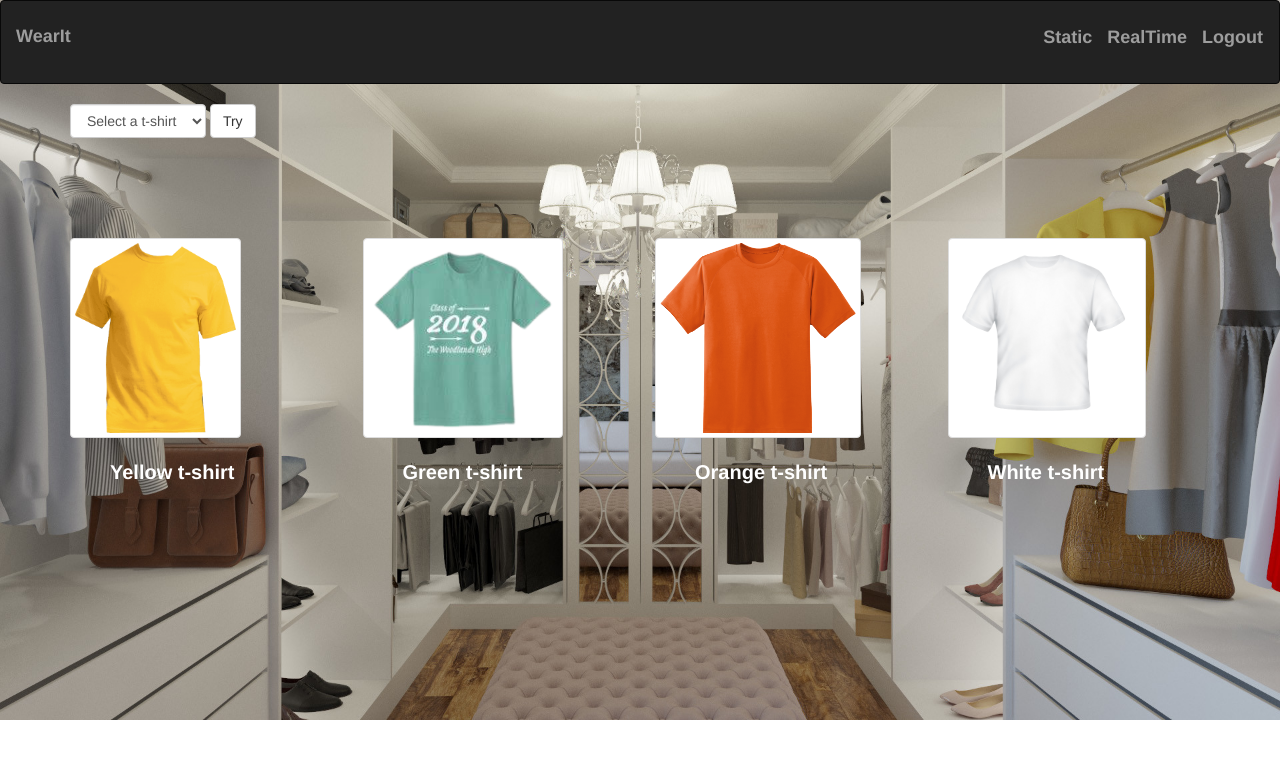
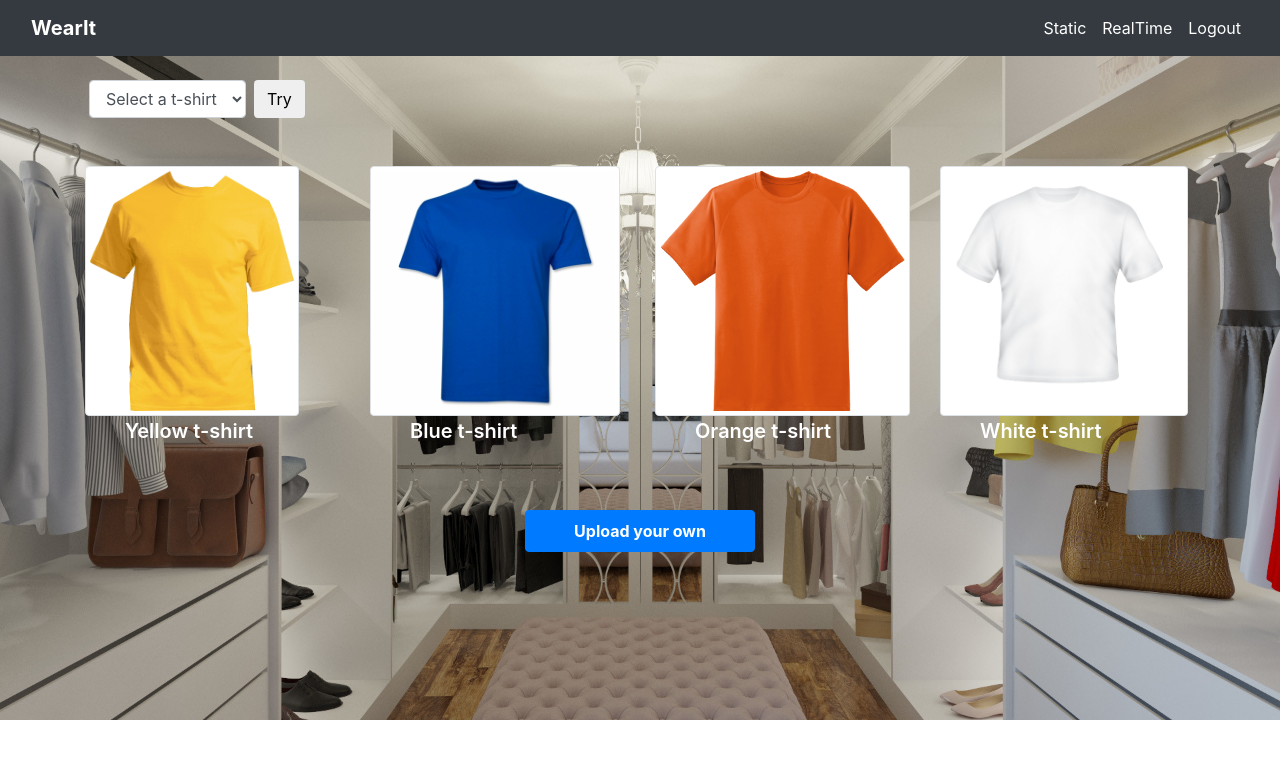
Before and after one commit to aryamanrishabh/WearIt, a Flask app: page /RT in a window 1280 px wide. Shown: the top 759 px of the page. Run offline with Flask 2, Linux system fonts and the light colour scheme; some libraries are stand-ins or nearby versions.

Commit message:
commit on master

```diff
--- a/app.py
+++ b/app.py
@@ -95,14 +95,14 @@ def predict():
 
     # cv2.waitKey(1)
 
+    imgarr = ["shirt_1.png", "blue_1.png", "shirt_3.jpg", "shirt_4.jpg"]
+    imgshirt = imgarr[ih - 1]
+
+    genderarr = ["sample_single.png", "girl.png"]
+    imggender = genderarr[i - 1]
+
     while True:
-        imgarr = ["shirt_1.png", "shirt_2.jpg", "shirt_3.jpg", "shirt_4.jpg"]
 
-        imgshirt = imgarr[ih - 1]
-
-        genderarr = ["sample_single.png", "girl.png"]
-
-        imggender = genderarr[i - 1]
         frame = cv2.imread(imggender)
         cv2.waitKey(1)
 
@@ -198,7 +198,7 @@ def pred():
         exit(0)
 
     while True:
-        imgarr = ["newk_1.png", "green.png", "orange.png", "white_1.png"]
+        imgarr = ["newk_1.png", "blue_1.png", "orange.png", "white_1.png"]
         imgshirt = imgarr[i - 1]
 
         ret, frame = cap.read()
--- a/static/style.css
+++ b/static/style.css
@@ -1,7 +1,3 @@
-img {
-  height: 200px;
-  margin-top: 100px;
-}
 figcaption {
   color: white;
   font-weight: 600;
@@ -50,7 +46,7 @@ figcaption {
   background-color: rgb(204, 204, 204); /* #9ac0cd;*/
 }
 .a {
-    margin-top: 10px;
+  margin-top: 10px;
 }
 .btns {
   padding: 10px 40px;
@@ -93,3 +89,15 @@ figcaption {
 #login {
   background-image: url("../static/bg_6.jpg");
 }
+
+a:hover {
+  text-decoration: none;
+}
+
+a:active {
+  text-decoration: none;
+}
+
+img#tnail {
+  height: 250px;
+}
--- a/templates/realtime.html
+++ b/templates/realtime.html
@@ -3,14 +3,24 @@
   <head>
     <link
       rel="stylesheet"
-      href="https://maxcdn.bootstrapcdn.com/bootstrap/3.3.7/css/bootstrap.min.css"
+      href="https://maxcdn.bootstrapcdn.com/bootstrap/4.0.0/css/bootstrap.min.css"
+      integrity="sha384-Gn5384xqQ1aoWXA+058RXPxPg6fy4IWvTNh0E263XmFcJlSAwiGgFAW/dAiS6JXm"
+      crossorigin="anonymous"
     />
     <link rel="stylesheet" href="../static/style.css" type="text/css" />
-    <script src="https://ajax.googleapis.com/ajax/libs/jquery/3.2.1/jquery.min.js"></script>
-    <script src="https://maxcdn.bootstrapcdn.com/bootstrap/3.3.7/js/bootstrap.min.js"></script>
     <script
-      src="https://code.jquery.com/jquery-3.2.1.min.js"
-      integrity="sha256-hwg4gsxgFZhOsEEamdOYGBf13FyQuiTwlAQgxVSNgt4="
+      src="https://code.jquery.com/jquery-3.2.1.slim.min.js"
+      integrity="sha384-KJ3o2DKtIkvYIK3UENzmM7KCkRr/rE9/Qpg6aAZGJwFDMVNA/GpGFF93hXpG5KkN"
+      crossorigin="anonymous"
+    ></script>
+    <script
+      src="https://cdnjs.cloudflare.com/ajax/libs/popper.js/1.12.9/umd/popper.min.js"
+      integrity="sha384-ApNbgh9B+Y1QKtv3Rn7W3mgPxhU9K/ScQsAP7hUibX39j7fakFPskvXusvfa0b4Q"
+      crossorigin="anonymous"
+    ></script>
+    <script
+      src="https://maxcdn.bootstrapcdn.com/bootstrap/4.0.0/js/bootstrap.min.js"
+      integrity="sha384-JZR6Spejh4U02d8jOt6vLEHfe/JQGiRRSQQxSfFWpi1MquVdAyjUar5+76PVCmYl"
       crossorigin="anonymous"
     ></script>
     <style>
@@ -47,61 +57,85 @@
     <title>WearIt</title>
   </head>
   <body>
-        <nav class="navbar navbar-inverse">
+    <nav class="navbar navbar-expand-sm bg-dark navbar-dark">
       <div class="container-fluid">
         <div class="navbar-header">
-                  <a class="navbar-brand a" href="/"><strong>WearIt</strong></a>
+          <a class="navbar-brand" href="#"><strong>WearIt</strong></a>
         </div>
-                <p class="nav navbar navbar-right" id="navlist">
-                  <span>
-                    <a href="{{ url_for('index') }}" class="navbar-brand a"><strong>Static</strong></a>
-                  </span>
-                  <span>
-                    <a href="{{ url_for('RT') }}" class="navbar-brand a"><strong>RealTime</strong></a>
-                  </span>
-                  <span>
-                    <a href="{{ url_for('logout') }}" class="navbar-brand a"><strong>Logout</strong></a>
-                  </span>
-                </p>
+        <ul class="navbar-nav ml-auto">
+          <li class="nav-item active">
+            <a href="{{ url_for('index') }}" class="navbar-link text-white mx-2"
+              >Static</a
+            >
+          </li>
+          <li class="nav-item active">
+            <a href="{{ url_for('RT') }}" class="navbar-link text-white mx-2"
+              >RealTime</a
+            >
+          </li>
+          <li class="nav-item active">
+            <a
+              href="{{ url_for('logout') }}"
+              class="navbar-link text-white mx-2"
+              >Logout</a
+            >
+          </li>
+        </ul>
       </div>
     </nav>
     <div class="container">
-            <form class="form-inline" action="http://127.0.0.1:5000/pred" method="post">
-                <select name="tshirt" class="form-control" id="company">
+      <form
+        class="form-inline mt-4"
+        action="http://127.0.0.1:5000/pred"
+        method="post"
+      >
+        <select name="tshirt" class="form-control mx-1" id="company">
           <option value="0" selected="selected">Select a t-shirt</option>
           <option value="1">Yellow t-shirt</option>
-                    <option value="2">Green t-shirt</option>
+          <option value="2">Blue t-shirt</option>
           <option value="3">Orange t-shirt</option>
           <option value="4">White t-shirt</option>
         </select>
-                <button type="submit" class="btn btn-default">Try</button>
+        <button type="submit" class="btn btn-default mx-1">Try</button>
       </form>
       <div class="row">
-                <div class="col-md-3">
+        <div class="col-md-3 mt-5">
           <figure>
-                        <img src="../static/newk_1.png" class="thumbnail" />
+            <img src="../static/newk_1.png" class="img-thumbnail" id="tnail" />
             <figcaption>Yellow t-shirt</figcaption>
           </figure>
         </div>
-                <div class="col-md-3">
+        <div class="col-md-3 mt-5">
           <figure>
-                        <img src="../static/green.png" class="thumbnail" />
-                        <figcaption>Green t-shirt</figcaption>
+            <img src="../static/blue.png" class="img-thumbnail" id="tnail" />
+            <figcaption>Blue t-shirt</figcaption>
           </figure>
         </div>
-                <div class="col-md-3">
+        <div class="col-md-3 mt-5">
           <figure>
-                        <img src="../static/orange.png" class="thumbnail" />
+            <img src="../static/orange.png" class="img-thumbnail" id="tnail" />
             <figcaption>Orange t-shirt</figcaption>
           </figure>
         </div>
-                <div class="col-md-3">
+        <div class="col-md-3 mt-5">
           <figure>
-                        <img src="../static/white_1.png" class="thumbnail" />
+            <img src="../static/white_1.png" class="img-thumbnail" id="tnail" />
             <figcaption>White t-shirt</figcaption>
           </figure>
         </div>
       </div>
+      <div class="row mt-5">
+        <div class="col-md-3"></div>
+        <div class="col-md-6 text-center">
+          <button
+            type="button"
+            class="btn btn-primary font-weight-bold py-2 px-5"
+          >
+            Upload your own
+          </button>
+        </div>
+        <div class="col-md-3"></div>
+      </div>
     </div>
   </body>
 </html>
```
Also changed, not shown: templates/index.html (+62 -48 lines), blue.png (added), blue_1.png (added), model_1.jpg (added), static/blue.png (added), static/blue_1.png (added). Lines whose indentation alone changed are shown as unchanged.
